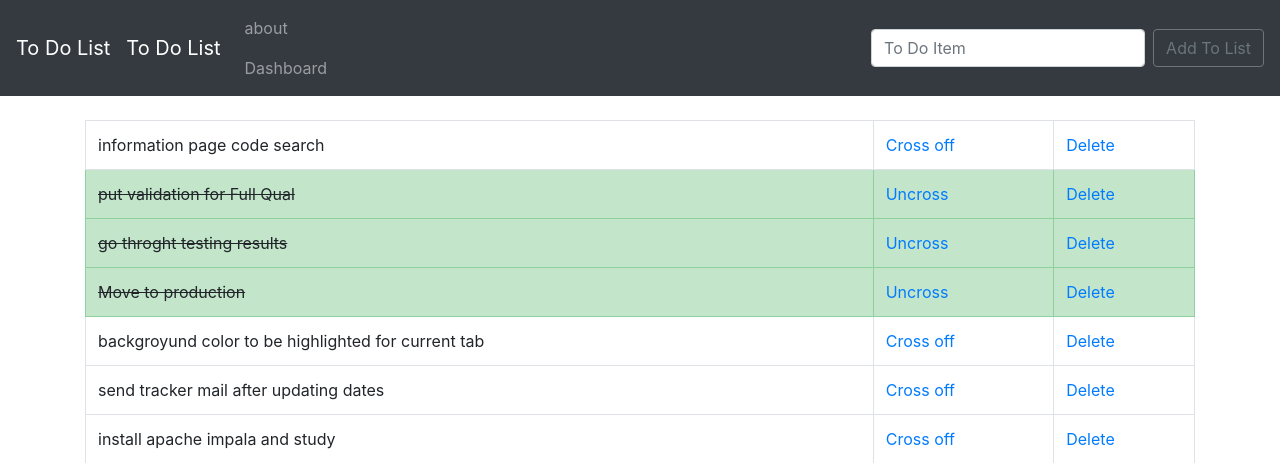
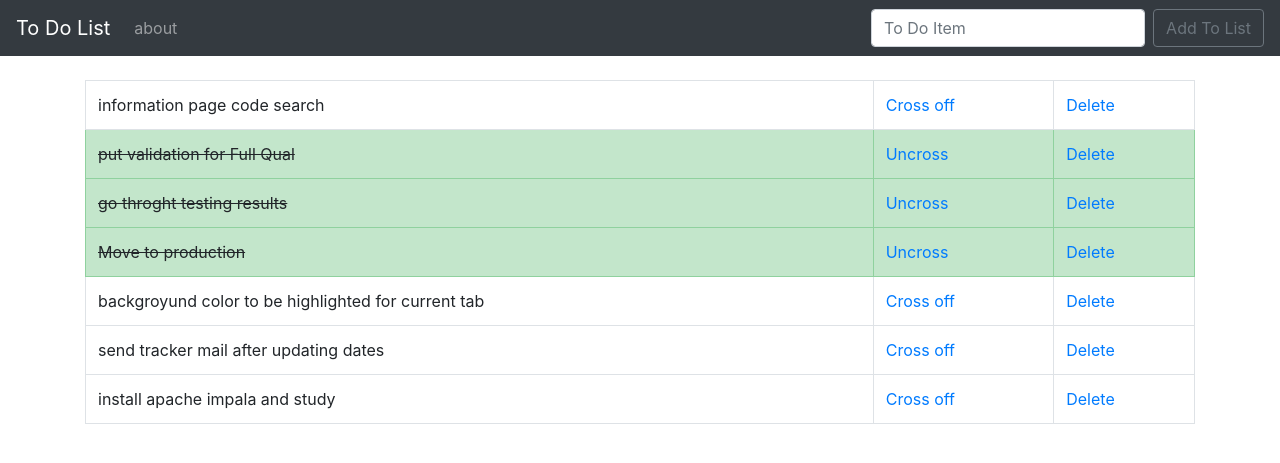
Before and after one commit to snigdsin/deploy, a Django app: page / in a window 1280 px wide. Shown: the top 463 px of the page. Run offline with Django 3.2, Linux system fonts and the light colour scheme; data comes from the database, SQL or seed files in the repository; some libraries are stand-ins or nearby versions.

Commit message:
Update base.html
s

```diff
--- a/my_app/todo_list/templates/base.html
+++ b/my_app/todo_list/templates/base.html
@@ -17,8 +17,7 @@
   <body>
   	<nav class="navbar navbar-expand-lg navbar-dark bg-dark">
   <a class="navbar-brand" href="/">To Do List</a>
-  <a class="navbar-brand" href="/">To Do List</a>
-  <button class="navbar-toggler" type="button" data-toggle="collapse" data-target="#navbarSupportedContent" aria-controls="navbarSupportedContent" aria-expanded="false" aria-label="Toggle navigation">
+   <button class="navbar-toggler" type="button" data-toggle="collapse" data-target="#navbarSupportedContent" aria-controls="navbarSupportedContent" aria-expanded="false" aria-label="Toggle navigation">
     <span class="navbar-toggler-icon"></span>
   </button>
 
@@ -27,8 +26,7 @@
 
       <li class="nav-item">
         <a class="nav-link" href="{% url 'about' %}"> about </a>
-        <a class="nav-link" href="{% url 'dash' %}"> Dashboard </a>
-      </li>
+             </li>
           </ul>
     <form class="form-inline my-2 my-lg-0" method="POST">
       {% csrf_token %}
```
